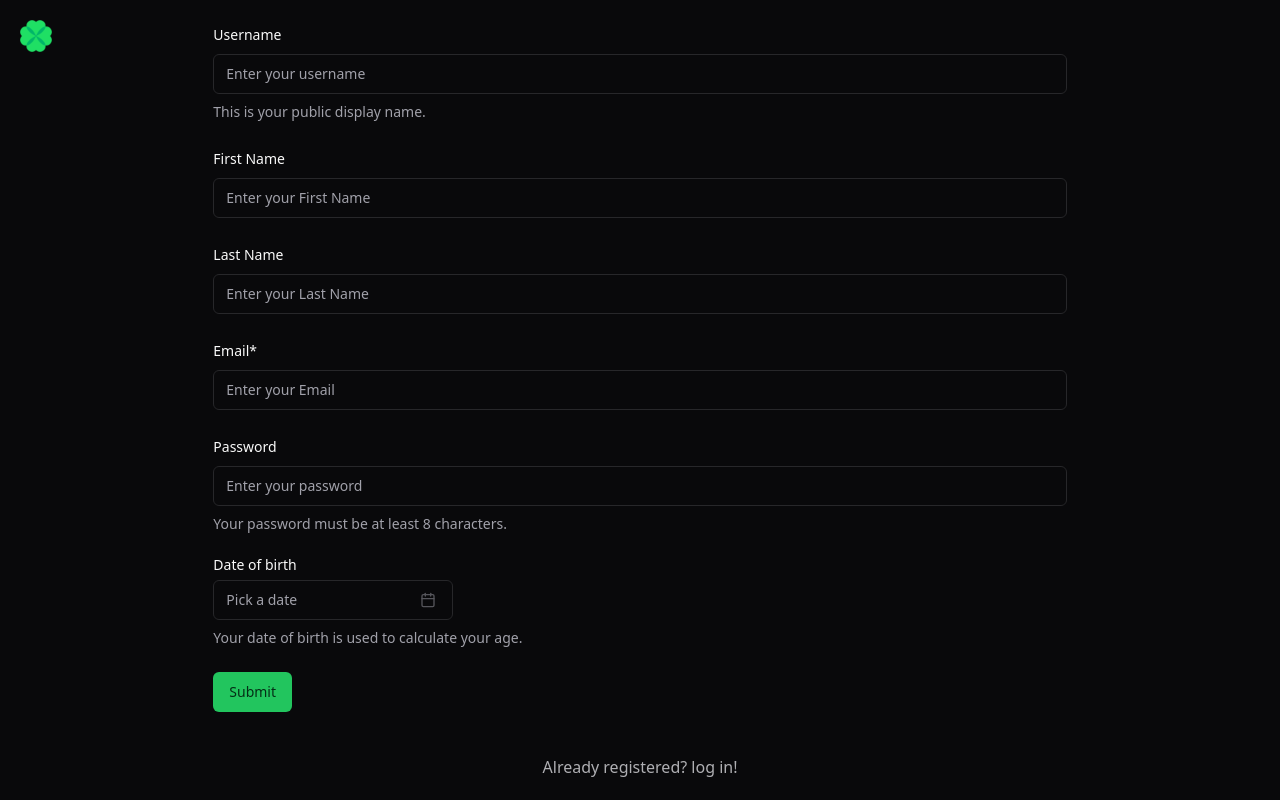
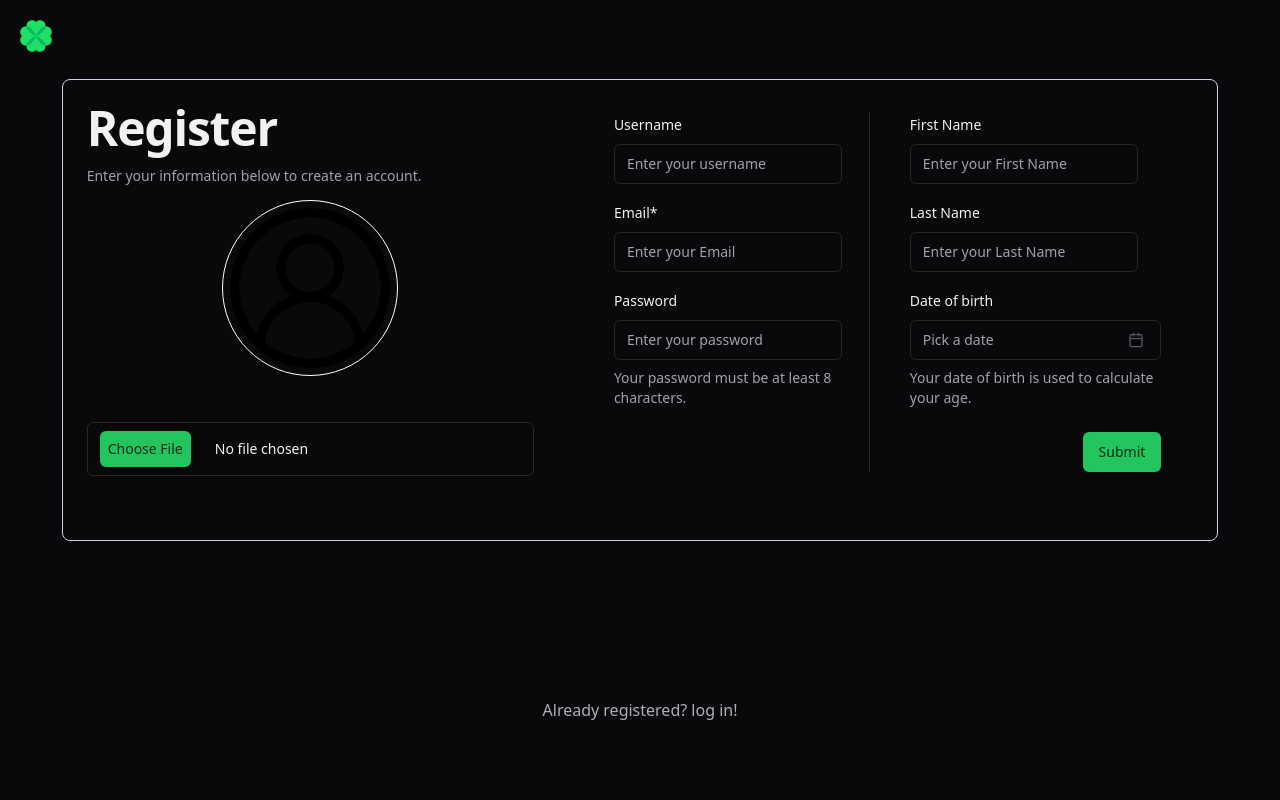
Before and after one commit to Clover-Organization/Clover, a React (Vite) app in the folder frontend/: page /auth in a window 1280 px wide. Built offline with nearby package versions, Linux system fonts and the light colour scheme.

Commit message:
Refactor code to improve performance and readability

```diff
--- a/frontend/src/pages/auth/register/components/RegisterScreen.jsx
+++ b/frontend/src/pages/auth/register/components/RegisterScreen.jsx
@@ -21,7 +21,19 @@ import {
 	FormMessage,
 } from "@/components/ui/form";
 import { Input } from "@/components/ui/input";
-import { toast } from "@/components/ui/use-toast";
+import { Label } from "@/components/ui/label";
+import { toast } from "sonner";
+import {
+	Card,
+	CardContent,
+	CardDescription,
+	CardFooter,
+	CardHeader,
+	CardTitle,
+} from "@/components/ui/card";
+import { Separator } from "@/components/ui/separator";
+import user from "../../assets/user.png";
+import { useState, useRef } from "react";
 
 const FormSchema = z.object({
 	username: z.string().min(2, {
@@ -42,6 +54,9 @@ const FormSchema = z.object({
 });
 
 export default function LoginScreen() {
+	const [profileImage, setProfileImage] = useState(null);
+	const inputRef = useRef(null);
+
 	const form = useForm({
 		resolver: zodResolver(FormSchema),
 		defaultValues: {
@@ -51,20 +66,59 @@ export default function LoginScreen() {
 	});
 
 	function onSubmit(data) {
-		toast({
-			title: "You submitted the following values:",
-			description: (
-				<pre className="mt-2 w-[340px] rounded-md bg-slate-950 p-4">
-					<code className="text-white">{JSON.stringify(data, null, 2)}</code>
-				</pre>
-			),
+		toast.success("Sucess!", {
+			description: "Sucefully registered!",
 		});
 	}
 
+	const handleImageClick = () => {
+		inputRef.current.click();
+	};
+
+	const handleImagePreview = () => {
+		if (profileImage) {
+			return URL.createObjectURL(profileImage);
+		}
+		return null;
+	};
+
 	return (
+		<Card className="border border-slate-300 rounded-lg flex flex-col lg:flex-row space-y-6 lg:space-y-0">
+			<CardHeader className="lg:w-1/2">
+				<CardTitle className="text-5xl">Register</CardTitle>
+				<CardDescription className="py-2">
+					Enter your information below to create an account.
+				</CardDescription>
+				<div className="grid items-center justify-center">
+					<div className="w-44 h-44 flex items-center justify-center  border border-white rounded-full">
+						<img
+							src={handleImagePreview() || user}
+							alt="userImage"
+							className="w-40 h-40 object-center rounded-full"
+						/>
+					</div>
+				</div>
+				<div className="py-10">
+					<Input
+						ref={inputRef}
+						id="picture"
+						type="file"
+						accept="image/*"
+						onChange={(e) => setProfileImage(e.target.files[0])}
+						className="h-full file:text-primary-foreground file:cursor-pointer file:bg-primary file:hover:bg-primary/90  file:rounded-md file:p-2 file:mr-6 file:font-xs"
+					/>
+				</div>
+			</CardHeader>
+			<CardContent className="space-y-6">
 				<Form {...form}>
-			<form onSubmit={form.handleSubmit(onSubmit)} className="w-2/3 space-y-6">
+					<form
+						onSubmit={form.handleSubmit(onSubmit)}
+						className="m-4 lg:flex lg:flex-row lg:gap-4"
+					>
+						<div className="flex gap-4 p-4">
+							<div className="flex flex-col items-start gap-4">
 								<FormField
+									className="w-full"
 									control={form.control}
 									name="username"
 									render={({ field }) => (
@@ -73,13 +127,51 @@ export default function LoginScreen() {
 											<FormControl>
 												<Input placeholder="Enter your username" {...field} />
 											</FormControl>
+											<FormMessage />
+										</FormItem>
+									)}
+								/>
+								<FormField
+									control={form.control}
+									name="email"
+									render={({ field }) => (
+										<FormItem>
+											<FormLabel>Email*</FormLabel>
+											<FormControl>
+												<Input
+													type="email"
+													placeholder="Enter your Email"
+													{...field}
+												/>
+											</FormControl>
+											<FormMessage />
+										</FormItem>
+									)}
+								/>
+								<FormField
+									control={form.control}
+									name="password"
+									render={({ field }) => (
+										<FormItem>
+											<FormLabel>Password</FormLabel>
+											<FormControl>
+												<Input
+													className="w-max"
+													type="password"
+													placeholder="Enter your password"
+													{...field}
+												/>
+											</FormControl>
 											<FormDescription>
-								This is your public display name.
+												Your password must be at least 8 characters.
 											</FormDescription>
 											<FormMessage />
 										</FormItem>
 									)}
 								/>
+							</div>
+							<Separator orientation="vertical" className="h-xl" />
+							<div className="flex flex-col items-start gap-4 ml-6">
 								<FormField
 									control={form.control}
 									name="firstName"
@@ -88,6 +180,7 @@ export default function LoginScreen() {
 											<FormLabel>First Name</FormLabel>
 											<FormControl>
 												<Input
+													className="w-full"
 													type="text"
 													placeholder="Enter your First Name"
 													{...field}
@@ -105,6 +198,7 @@ export default function LoginScreen() {
 											<FormLabel>Last Name</FormLabel>
 											<FormControl>
 												<Input
+													className="w-max"
 													type="text"
 													placeholder="Enter your Last Name"
 													{...field}
@@ -114,52 +208,20 @@ export default function LoginScreen() {
 										</FormItem>
 									)}
 								/>
-				<FormField
-					control={form.control}
-					name="email"
-					render={({ field }) => (
-						<FormItem>
-							<FormLabel>Email*</FormLabel>
-							<FormControl>
-								<Input type="email" placeholder="Enter your Email" {...field} />
-							</FormControl>
-							<FormMessage />
-						</FormItem>
-					)}
-				/>
-				<FormField
-					control={form.control}
-					name="password"
-					render={({ field }) => (
-						<FormItem>
-							<FormLabel>Password</FormLabel>
-							<FormControl>
-								<Input
-									type="password"
-									placeholder="Enter your password"
-									{...field}
-								/>
-							</FormControl>
-							<FormDescription>
-								Your password must be at least 8 characters.
-							</FormDescription>
-							<FormMessage />
-						</FormItem>
-					)}
-				/>
+								<div className="w-full flex flex-col space-y-6">
 									<FormField
 										control={form.control}
 										name="dob"
 										render={({ field }) => (
-						<FormItem className="flex flex-col">
+											<FormItem>
 												<FormLabel>Date of birth</FormLabel>
 												<Popover>
 													<PopoverTrigger asChild>
-									<FormControl>
+														<FormControl className="w-full">
 															<Button
 																variant={"outline"}
 																className={cn(
-												"w-[240px] pl-3 text-left font-normal",
+																	"pl-3 text-left font-normal",
 																	!field.value && "text-muted-foreground"
 																)}
 															>
@@ -178,7 +240,8 @@ export default function LoginScreen() {
 															selected={field.value}
 															onSelect={field.onChange}
 															disabled={(date) =>
-											date > new Date() || date < new Date("1900-01-01")
+																date > new Date() ||
+																date < new Date("1900-01-01")
 															}
 															initialFocus
 														/>
@@ -191,9 +254,15 @@ export default function LoginScreen() {
 											</FormItem>
 										)}
 									/>
-
+									<div className="flex align-end justify-end">
 										<Button type="submit">Submit</Button>
+									</div>
+								</div>
+							</div>
+						</div>
 					</form>
 				</Form>
+			</CardContent>
+		</Card>
 	);
 }
```
Lines whose indentation alone changed are shown as unchanged.
